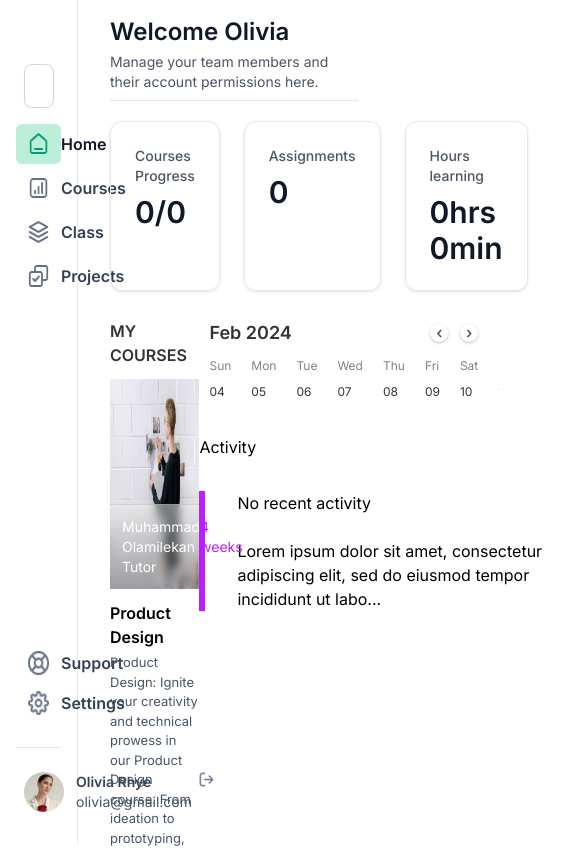
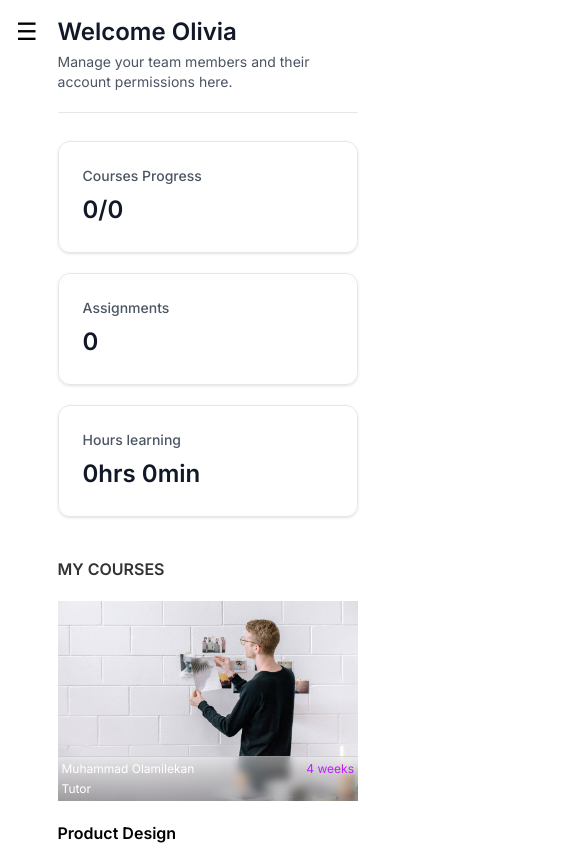
Before and after one commit to mruqqie/fe-assessment, a Next.js app: page / in a window 390 px wide. Shown: the top 848 px of the page, 569 px wide, since content can reach past the window. Built offline with nearby package versions, Linux system fonts and the light colour scheme.

Commit message:
modified:   app/components/Calendar.tsx 	modified:   app/components/Dashboard.tsx 	modified:   app/components/Header.tsx 	modified:   app/components/Main.tsx 	new file:   app/components/Menu.tsx 	modified:   app/components/Metrics.tsx 	modified:   app/components/Sidebar.tsx

```diff
--- a/app/components/Calendar.tsx
+++ b/app/components/Calendar.tsx
@@ -1,18 +1,18 @@
 "use client";
 import React, { useState, useEffect } from "react";
 import { Link, Element, scroller } from "react-scroll";
-import { format, addDays, addWeeks, startOfWeek } from "date-fns";
+import { format, addDays, addWeeks, startOfWeek, isSameDay } from "date-fns";
 import arrowRightIcon from "../assets/arrowRightIcon.png";
 import arrowLeftIcon from "../assets/arrowLeftIcon.png";
 import Image from "next/image";
 
-const HorizontalWeeklyCalendar: React.FC = () => {
-	const [startDate, setStartDate] = useState<Date>(startOfWeek(new Date())); // Start from the current week
+const Calendar = () => {
+	const [startDate, setStartDate] = useState<Date>(startOfWeek(new Date()));
 
 	useEffect(() => {
 		const intervalId = setInterval(() => {
-			setStartDate((prevStartDate) => addWeeks(prevStartDate, 1)); // Update startDate every week
-		}, 7 * 24 * 60 * 60 * 1000); // 7 days in milliseconds
+			setStartDate((prevStartDate) => addWeeks(prevStartDate, 1));
+		}, 7 * 24 * 60 * 60 * 1000);
 
 		return () => clearInterval(intervalId);
 	}, []);
@@ -26,12 +26,12 @@ const HorizontalWeeklyCalendar: React.FC = () => {
 	};
 
 	return (
-		<div className="flex items-center flex-col">
-			<div className="overflow-x-scroll scroll scroll-smooth whitespace-nowrap no-scrollbar w-[300px]">
+		<div className="flex items-start flex-col pt-4 sm:pt-0">
+			<div className="overflow-x-scroll scroll scroll-smooth whitespace-nowrap no-scrollbar w-[190px] xs:w-[230px] sm:w-[270px] md:w-[220px] lg:w-[290px]">
 				{[...Array(8)].map((_, weekIndex) => (
 					<div key={weekIndex} className="inline-block">
-						<div className="flex justify-between items-center	">
-							<div className="pl-[10px] text-lg font-semibold text-[#333333]	">
+						<div className="flex justify-between items-center">
+							<div className="md:pl-[10px] text-lg font-semibold text-[#333333]	">
 								{format(
 									addWeeks(startDate, weekIndex),
 									"MMM yyyy"
@@ -66,7 +66,10 @@ const HorizontalWeeklyCalendar: React.FC = () => {
 						</div>
 						<div className="flex">
 							{[...Array(7)].map((_, dayIndex) => (
-								<div key={dayIndex} className="p-[10px] flex flex-col gap-2">
+								<div
+									key={dayIndex}
+									className="pr-[7px] xs:pr-[12px] sm:pr-[18px] md:pr-0 md:pl-[10px] lg:px-[10px] py-[10px] flex flex-col gap-2"
+								>
 									<div className="text-[12px] text-[#828282]">
 										{format(
 											addDays(
@@ -76,7 +79,22 @@ const HorizontalWeeklyCalendar: React.FC = () => {
 											"EEE"
 										)}
 									</div>{" "}
-									<div className="text-[12px] text-[#333333]">
+									<div
+										className={`text-[12px] text-[#333333] text-center ${
+											isSameDay(
+												addDays(
+													addWeeks(
+														startDate,
+														weekIndex
+													),
+													dayIndex
+												),
+												new Date()
+											)
+												? "bg-[#2D9CDB] text-white px-[2px] py-[1px] rounded-[4px]"
+												: ""
+										}`}
+									>
 										{format(
 											addDays(
 												addWeeks(startDate, weekIndex),
@@ -97,4 +115,4 @@ const HorizontalWeeklyCalendar: React.FC = () => {
 	);
 };
 
-export default HorizontalWeeklyCalendar;
+export default Calendar;
--- a/app/components/Dashboard.tsx
+++ b/app/components/Dashboard.tsx
@@ -3,12 +3,14 @@ import Sidebar from "./Sidebar";
 import Header from "./Header";
 import Metrics from "./Metrics";
 import Main from "./Main";
+import Menu from "./Menu";
 
 const Dashboard = () => {
 	return (
 		<div className="flex flex-row w-[100%] h-[100vh]">
 			<Sidebar />
-			<div className="w-[80%] flex flex-col py-4 px-8 border-black">
+			<Menu />
+			<div className="sm:w-[75%] lg:w-[80%] flex flex-col py-4 pl-5 pr-8 sm:pr-5 overflow-y-auto">
 				<Header />
 				<Metrics />
 				<Main />
--- a/app/components/Header.tsx
+++ b/app/components/Header.tsx
@@ -2,9 +2,9 @@ import React from "react";
 
 const Header = () => {
 	return (
-		<div className="flex flex-col gap-1 pb-2 border-b border-gray-200">
-			<h1 className="font-[600] text-2xl text-gray-900">Welcome Olivia</h1>
-			<p className="text-sm text-gray-600">Manage your team members and their account permissions here.</p>
+		<div className="flex flex-col gap-1 pb-5 md:pb-2 xl:pb-4 border-b border-gray-200">
+			<h1 className="font-[600] text-2xl xl:text-3xl text-gray-900">Welcome Olivia</h1>
+			<p className="text-sm xl:text-base text-gray-600">Manage your team members and their account permissions here.</p>
 		</div>
 	);
 };
--- a/app/components/Main.tsx
+++ b/app/components/Main.tsx
@@ -6,32 +6,32 @@ import Calendar from "./Calendar";
 
 const Main = () => {
 	return (
-		<div className="flex pt-7 justify-between">
-			<div className="flex flex-col gap-3 w-[370px]">
+		<div className="flex flex-col md:flex-row pt-10 sm:pt-7 gap-5 md:gap-0 md:pt-5 justify-between">
+			<div className="flex flex-col gap-5 md:gap-3 md:w-[250px] lg:w-[370px]">
 				<h1 className="text-[#333333] text-md font-[600]">
 					MY COURSES
 				</h1>
-				<div className="relative w-100% h-[210px]">
+				<div className="relative w-100% md:h-[170px] lg:h-[210px]">
 					<Image
 						src={courseImg}
 						alt="Course Image"
 						width={1000}
 						height={1000}
-						className="w-100% h-[210px]"
+						className="w-100% md:h-[170px] lg:h-[210px]"
 					/>
-					<div className="flex justify-between absolute bottom-0 left-0 right-0 p-3 backdrop-blur-sm border-t gradient-background">
-						<div className="text-sm text-white opacity-100">
+					<div className="flex justify-between absolute bottom-0 left-0 right-0 p-1 sm:p-3 backdrop-blur-sm border-t gradient-background">
+						<div className="flex flex-col gap-1 text-xs sm:text-sm text-white opacity-100">
 							<p>Muhammad Olamilekan</p>
 							<p>Tutor</p>
 						</div>
-						<p className="text-sm text-[#BA20FE] opacity-100">
+						<p className="text-xs sm:text-sm text-[#BA20FE] opacity-100">
 							4 weeks
 						</p>
 					</div>
 				</div>
 				<div className="flex flex-col gap-1">
 					<h1 className="font-[600] text-md">Product Design</h1>
-					<p className="text-[#475467] text-[13px]">
+					<p className="text-[#475467] text-[12px] lg:text-[13px]">
 						Product Design: Ignite your creativity and technical
 						prowess in our Product Design course. From ideation to
 						prototyping, learn the principles of user-centered
@@ -39,7 +39,7 @@ const Main = () => {
 						refine your skills in creating products that seamlessly
 						blend form and function
 					</p>
-					<div className="flex pt-3 items-center gap-2">
+					<div className="flex pt-1 items-center gap-2">
 						<p className="font-[600] text-sm text-[#6941C6]">
 							Complete Registration
 						</p>
@@ -53,13 +53,13 @@ const Main = () => {
 					</div>
 				</div>
 			</div>
-			<div className="flex flex-col gap-6 items-start">
+			<div className="flex flex-col gap-6 md:items-end">
 				<Calendar />
-				<div className="w-[370px] flex flex-col gap-8">
-					<p>Activity</p>
-					<div className="flex flex-col gap-6 border-l-[6px] border-[#BA20FE] pl-8">
+				<div className="sm:w-[230px] pb-6 sm:pb-0 lg:w-[300px] flex flex-col gap-8">
+					<p className=" text-base font-[500]">Activity</p>
+					<div className="flex flex-col gap-6 border-l-[6px] border-[#BA20FE] pl-4 lg:pl-8">
 						<p>No recent activity</p>
-						<p>
+						<p className="text-[#4F4F4F] sm:w-[210px]  lg:w-auto text-sm font-[400]">
 							Lorem ipsum dolor sit amet, consectetur adipiscing
 							elit, sed do eiusmod tempor incididunt ut labo...
 						</p>
--- /dev/null
+++ b/app/components/Menu.tsx
@@ -0,0 +1,157 @@
+"use client";
+import Image from "next/image";
+import React, { useState } from "react";
+import searchIcon from "../assets/searchIcon.png";
+import homeIcon from "../assets/homeIcon.png";
+import coursesIcon from "../assets/coursesIcon.png";
+import classIcon from "../assets/classIcon.png";
+import projectsIcon from "../assets/projectIcon.png";
+import supportIcon from "../assets/supportIcon.png";
+import settingsIcon from "../assets/settingsIcon.png";
+import logoutIcon from "../assets/logoutIcon.png";
+import userImg from "../assets/userimg.jpeg";
+
+const Menu = () => {
+	const [open, setOpen] = React.useState(false);
+
+	const handleOpen = () => {
+		setOpen(!open);
+	};
+
+	return (
+		<div className="pt-4 pl-4 z-50 sm:hidden">
+			<button onClick={handleOpen} className="text-2xl">
+				☰
+			</button>
+			<div
+				className={`${
+					open ? "translate-x-0" : "-translate-x-full"
+				} fixed left-0 top-0 bottom-0 bg-white w-64 rounded-md shadow-xl h-max transition-transform duration-300 ease-in-out`}
+			>
+				{open ? (
+					<ul className="flex flex-col gap-2 h-[100vh] shadow-xl p-4 rounded-md border border-gray-300 transition-all">
+						<button className="flex justify-end" onClick={handleOpen}>
+							<p className="text-right px-1 rounded-md w-max bg-gray-300">
+								X
+							</p>
+						</button>
+						<li className="flex items-center border border-gray-300 gap-2 h-9 rounded-lg shadow-sm mx-2 px-[10px]  py-[8px]">
+							<Image
+								src={searchIcon}
+								alt="Search Icon"
+								width={1000}
+								height={1000}
+								className="w-[15px] h-[15px]"
+							/>
+							<input
+								type="text"
+								placeholder="Search"
+								className="focus:outline-none text-sm w-[100%]"
+							/>
+						</li>
+						<li className="flex gap-3 rounded-md px-3 py-3 items-center hover:bg-gray-100 bg-[#BCEED9]">
+							<Image
+								src={homeIcon}
+								alt="Home Icon"
+								width={1000}
+								height={1000}
+								className="w-[20px] lg:w-[24px] h-[20px] lg:h-[24px]"
+							/>
+							<p className="font-[600] text-sm text-[#101828]">
+								Home
+							</p>
+						</li>
+						<li className="flex gap-3 rounded-md px-3 py-3 items-center hover:bg-gray-100">
+							<Image
+								src={coursesIcon}
+								alt="Course Icon"
+								width={1000}
+								height={1000}
+								className="w-[20px] h-[20px]"
+							/>
+							<p className="font-[600] text-sm text-[#344054]">
+								Courses
+							</p>
+						</li>
+						<li className="flex gap-3 rounded-md px-3 py-3 items-center hover:bg-gray-100">
+							<Image
+								src={classIcon}
+								alt="Class Icon"
+								width={1000}
+								height={1000}
+								className="w-[20px] h-[20px]"
+							/>
+							<p className="font-[600] text-sm text-[#344054]">
+								Class
+							</p>
+						</li>
+						<li className="flex gap-3 rounded-md px-3 py-3 items-center hover:bg-gray-100">
+							<Image
+								src={projectsIcon}
+								alt="Projects Icon"
+								width={1000}
+								height={1000}
+								className="w-[20px] h-[20px]"
+							/>
+							<p className="font-[600] text-sm text-[#344054]">
+								Projects
+							</p>
+						</li>
+						<li className="flex mt-[24vh] gap-3 rounded-md px-3 py-3 items-center hover:bg-gray-100">
+							<Image
+								src={supportIcon}
+								alt="Support Icon"
+								width={1000}
+								height={1000}
+								className="w-[20px] h-[20px]"
+							/>
+							<p className="font-[600] text-sm text-[#344054]">
+								Support
+							</p>
+						</li>
+						<li className="flex gap-3 rounded-md px-3 py-3 items-center hover:bg-gray-100">
+							<Image
+								src={settingsIcon}
+								alt="Settings Icon"
+								width={1000}
+								height={1000}
+								className="w-[20px] h-[20px]"
+							/>
+							<p className="font-[600] text-sm text-[#344054]">
+								Settings
+							</p>
+						</li>
+						<li className="flex justify-between pt-3">
+							<div className="flex gap-1 lg:gap-3">
+								<Image
+									src={userImg}
+									alt="User Avatar"
+									width={1000}
+									height={1000}
+									className="w-[28px] h-[28px] rounded-[50%]"
+								/>
+								<div>
+									<p className="font-[600] text-sm text-[#344054]">
+										Olivia Rhye
+									</p>
+									<p className=" text-[11px] text-[#475467]">
+										olivia@gmail.com
+									</p>
+								</div>
+							</div>
+							<Image
+								src={logoutIcon}
+								alt="Logout Icon"
+								width={1000}
+								height={1000}
+								className="w-[15px] h-[15px]"
+							/>
+						</li>
+					</ul>
+				) : null}
+			</div>
+		</div>
+	);
+};
+
+export default Menu;
--- a/app/components/Metrics.tsx
+++ b/app/components/Metrics.tsx
@@ -1,18 +1,18 @@
 import React from "react";
 
 const Metrics = () => {
-	return <div className="flex gap-6 mt-5">
-    <div className="flex flex-col gap-2 w-[296px] rounded-xl shadow border border-gray-200 p-6">
+	return <div className="flex flex-col md:flex-row gap-5 md:gap-3 lg:gap-6 mt-7 md:mt-4">
+    <div className="flex flex-col h-28 lg:h-auto gap-2 sm:w-[70%] md:w-[296px] rounded-xl shadow border border-gray-200 p-6 md:p-4 lg:p-6">
       <p className="font-[500] text-sm text-gray-600">Courses Progress</p>
-      <p className="font-[600] text-3xl text-gray-900">0/0</p>
+      <p className="font-[600] text-2xl lg:text-3xl text-gray-900">0/0</p>
     </div>
-    <div className="flex flex-col gap-2 w-[296px] rounded-xl shadow border border-gray-200 p-6">
+    <div className="flex flex-col h-28 lg:h-auto gap-2 sm:w-[70%] md:w-[296px] rounded-xl shadow border border-gray-200 p-6 md:p-4 lg:p-6">
       <p className="font-[500] text-sm text-gray-600">Assignments</p>
-      <p className="font-[600] text-3xl text-gray-900">0</p>
+      <p className="font-[600] text-2xl lg:text-3xl text-gray-900">0</p>
     </div>
-    <div className="flex flex-col gap-2 w-[296px] rounded-xl shadow border border-gray-200 p-6">
+    <div className="flex flex-col h-28 lg:h-auto gap-2 sm:w-[70%] md:w-[296px] rounded-xl shadow border border-gray-200 p-6 md:p-4 lg:p-6">
       <p className="font-[500] text-sm text-gray-600">Hours learning</p>
-      <p className="font-[600] text-3xl text-gray-900">0hrs 0min</p>
+      <p className="font-[600] text-2xl lg:text-3xl text-gray-900">0hrs 0min</p>
     </div>
   </div>;
 };
--- a/app/components/Sidebar.tsx
+++ b/app/components/Sidebar.tsx
@@ -12,9 +12,9 @@ import userImg from "../assets/userimg.jpeg";
 
 const Sidebar = () => {
 	return (
-		<div className="w-[20%] border-r border-gray-200 flex flex-col justify-between">
-			<div className="flex flex-col gap-4 pt-16">
-				<div className="flex items-center border border-gray-300 gap-2 h-11 rounded-lg shadow-sm mx-6 px-[14px] py-[10px]">
+		<div className="hidden sticky lg:w-[20%] border-r border-gray-200 h-[100vh] sm:flex flex-col justify-between">
+			<div className="flex flex-col gap-4 pt-12 lg:pt-16">
+				<div className="flex items-center border border-gray-300 gap-2 h-8 lg:h-11 rounded-lg shadow-sm mx-5 lg:mx-6 px-[10px] lg:px-[14p] py-[8px] lg:py-[10px]">
 					<Image
 						src={searchIcon}
 						alt="Search Icon"
@@ -25,32 +25,32 @@ const Sidebar = () => {
 					<input
 						type="text"
 						placeholder="Search"
-						className="focus:outline-none w-[100%]"
+						className="focus:outline-none text-sm w-[100%]"
 					/>
 				</div>
 				<div>
 					<ul className="flex flex-col gap-1 mx-4">
-						<li className="flex gap-3 rounded-md px-3 py-2 items-center hover:bg-gray-100 bg-[#BCEED9]">
+						<li className="flex gap-3 rounded-md px-3 py-1 lg:py-2 items-center hover:bg-gray-100 bg-[#BCEED9]">
 							<Image
 								src={homeIcon}
 								alt="Home Icon"
 								width={1000}
 								height={1000}
-								className="w-[24px] h-[24px]"
+								className="w-[20px] lg:w-[24px] h-[20px] lg:h-[24px]"
 							/>
-							<p className="font-[600] text-base text-[#101828]">
+							<p className="font-[600] text-sm lg:text-base text-[#101828]">
 								Home
 							</p>
 						</li>
-						<li className="flex gap-3 rounded-md px-3 py-2 items-center hover:bg-gray-100">
+						<li className="flex gap-3 rounded-md px-3 py-1 lg:py-2 items-center hover:bg-gray-100">
 							<Image
 								src={coursesIcon}
 								alt="Course Icon"
 								width={1000}
 								height={1000}
-								className="w-[24px] h-[24px]"
+								className="w-[20px] lg:w-[24px] h-[20px] lg:h-[24px]"
 							/>
-							<p className="font-[600] text-base text-[#344054]">
+							<p className="font-[600] text-sm lg:text-base text-[#344054]">
 								Courses
 							</p>
 						</li>
@@ -60,9 +60,9 @@ const Sidebar = () => {
 								alt="Class Icon"
 								width={1000}
 								height={1000}
-								className="w-[24px] h-[24px]"
+								className="w-[20px] lg:w-[24px] h-[20px] lg:h-[24px]"
 							/>
-							<p className="font-[600] text-base text-[#344054]">
+							<p className="font-[600] text-sm lg:text-base text-[#344054]">
 								Class
 							</p>
 						</li>
@@ -72,26 +72,26 @@ const Sidebar = () => {
 								alt="Projects Icon"
 								width={1000}
 								height={1000}
-								className="w-[24px] h-[24px]"
+								className="w-[20px] lg:w-[24px] h-[20px] lg:h-[24px]"
 							/>
-							<p className="font-[600] text-base text-[#344054]">
+							<p className="font-[600] text-sm lg:text-base text-[#344054]">
 								Projects
 							</p>
 						</li>
 					</ul>
 				</div>
 			</div>
-			<div className="flex flex-col gap-6 px-4 pb-8">
-				<ul>
+			<div className="flex flex-col gap-6 pb-8">
+				<ul className="px-4">
 					<li className="flex gap-3 rounded-md px-3 py-2 items-center hover:bg-gray-100">
 						<Image
 							src={supportIcon}
 							alt="Support Icon"
 							width={1000}
 							height={1000}
-							className="w-[24px] h-[24px]"
+							className="w-[20px] lg:w-[24px] h-[20px] lg:h-[24px]"
 						/>
-						<p className="font-[600] text-base text-[#344054]">
+						<p className="font-[600] text-sm lg:text-base text-[#344054]">
 							Support
 						</p>
 					</li>
@@ -101,27 +101,27 @@ const Sidebar = () => {
 							alt="Settings Icon"
 							width={1000}
 							height={1000}
-							className="w-[24px] h-[24px]"
+							className="w-[20px] lg:w-[24px] h-[20px] lg:h-[24px]"
 						/>
-						<p className="font-[600] text-base text-[#344054]">
+						<p className="font-[600] text-sm lg:text-base text-[#344054]">
 							Settings
 						</p>
 					</li>
 				</ul>
-				<div className="flex border-t border-gray-200 gap-[47px] justify-between pt-6 px-2">
-					<div className="flex gap-3">
+				<div className="flex border-t border-gray-200 px-2 gap-[25px] md:gap-[40px] lg:gap-[47px] justify-between pt-6 lg:px-2">
+					<div className="flex gap-1 lg:gap-3">
 						<Image
 							src={userImg}
 							alt="User Avatar"
 							width={1000}
 							height={1000}
-							className="w-[40px] h-[40px] rounded-[50%]"
+							className="w-[28px] h-[28px] md:w-[40px] md:h-[40px] rounded-[50%]"
 						/>
 						<div>
 							<p className="font-[600] text-sm text-[#344054]">
 								Olivia Rhye
 							</p>
-							<p className="text-sm text-[#475467]">
+							<p className=" text-[11px] md:text-xs lg:text-sm text-[#475467]">
 								olivia@gmail.com
 							</p>
 						</div>
```
